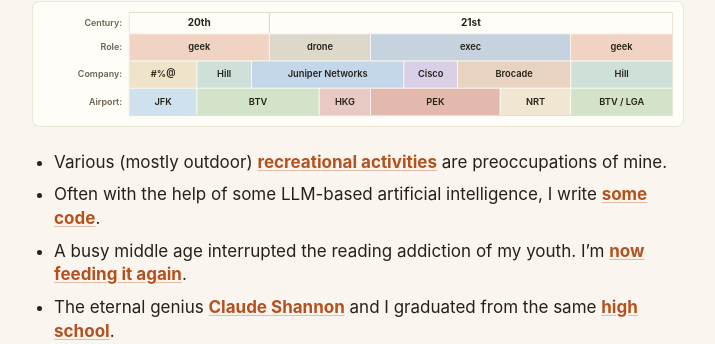
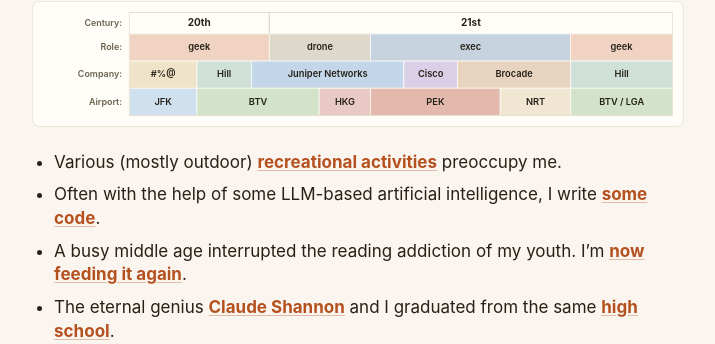
Before and after one commit to mkolon/mattkolon.com, a Jekyll site: the page built from about.md, in a window 1280 px wide. Shown: the part 713-1057 px from the top of the page, without its empty margins (282-997 px from the left). Built offline with Jekyll 4.4.1, drawn with Linux system fonts in a browser that asks for light colours.

Commit message:
rebuild cleanup

```diff
--- a/about.md
+++ b/about.md
@@ -33,7 +33,7 @@
 {% include timeline.svg %}
 </div>
 
-- Various (mostly outdoor) [**recreational activities**](https://www.strava.com/athletes/25264732){:target="_blank"} are preoccupations of mine.
+- Various (mostly outdoor) [**recreational activities**](https://www.strava.com/athletes/25264732){:target="_blank"} preoccupy me.
 
 - Often with the help of some LLM-based artificial intelligence, I write [**some code**](https://github.com/mkolon){:target="_blank"}.
 
```
